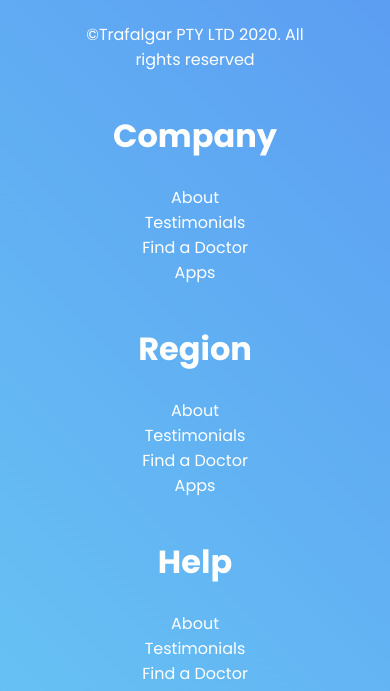
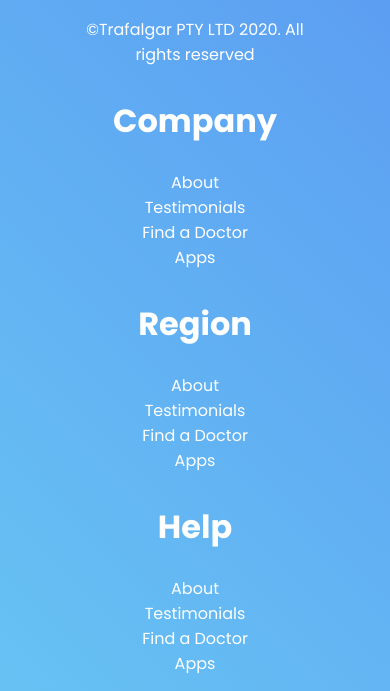
Before and after one commit to Derik300309/Trafalgar, a plain HTML site: page index.html in a window 390 px wide. Shown: the part 6895-7586 px from the top of the page. Drawn offline with nearby package versions, Linux system fonts and the light colour scheme.

Commit message:
The final version

```diff
--- a/css/main.css
+++ b/css/main.css
@@ -754,6 +754,6 @@ footer .block ul li a
     {
         min-width: 200px;
         max-width: 250px;
-        margin: 20px;
+        margin: 15px;
     }
 }
```
